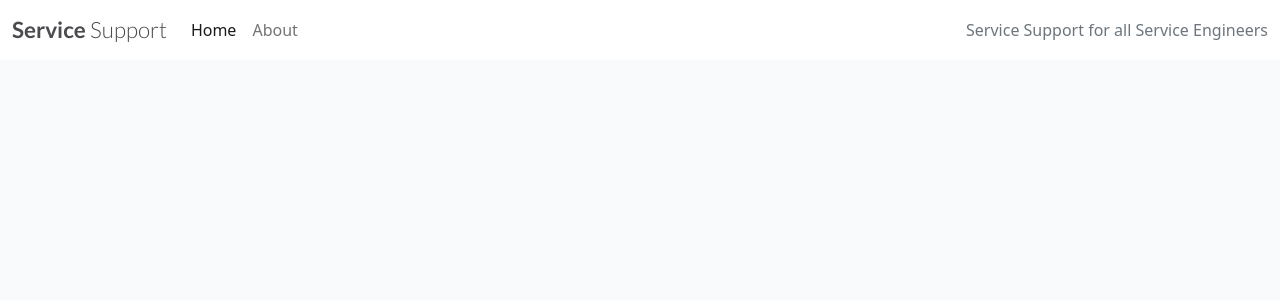
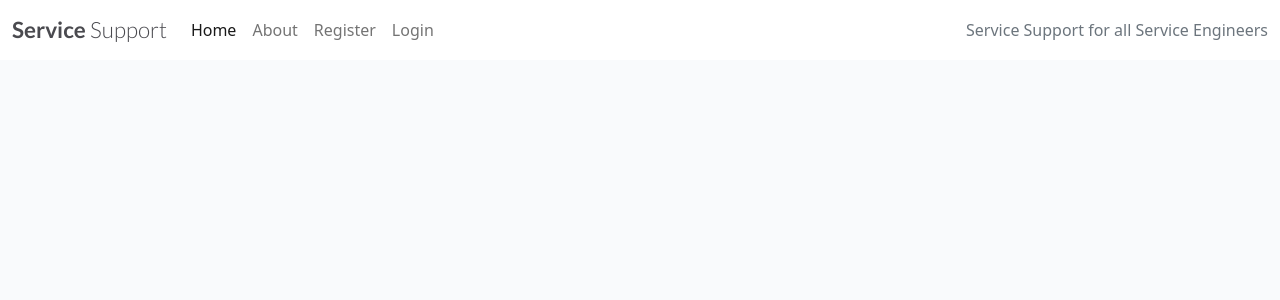
Before and after one commit to aremandanaveenkumar/service_support_blog, a Django app: page / in a window 1280 px wide. Shown: the top 300 px of the page. Run offline with Django 4.2, Linux system fonts and the light colour scheme; data that the repository does not hold is empty.

Commit message:
Add login, signup, logout links below about link in base.html

```diff
--- a/templates/base.html
+++ b/templates/base.html
@@ -1,6 +1,10 @@
 {% load static %}
 
 {% url 'home' as home_url %}
+{% url 'about' as about_url %}
+{% url 'account_login' as login_url %}
+{% url 'account_signup' as signup_url %}
+{% url 'account_logout' as logout_url %}
 
 <!DOCTYPE html>
 <html class="h-100" lang="en">
@@ -46,6 +50,19 @@
                         <a class="nav-link {% if request.path == about_url %}active{% endif %}" aria-current="page"
                             href="{% url 'about' %}">About</a>
                     </li>
+                    {% if user.is_authenticated %}
+<li class="nav-item">
+	<a class="nav-link {% if request.path == logout_url %}active{% endif %}" aria-current="page" href="{% url 'account_logout' %}">Logout</a>
+</li>
+{% else %}
+<li class="nav-item">
+	<a class="nav-link {% if request.path == signup_url %}active{% endif %}" aria-current="page"
+		href="{% url 'account_signup' %}">Register</a>
+</li>
+<li class="nav-item">
+	<a class="nav-link {% if request.path == login_url %}active{% endif %}" aria-current="page" href="{% url 'account_login' %}">Login</a>
+</li>
+{% endif %}
                 </ul>
                 <span class="navbar-text text-muted">
                     Service Support for all Service Engineers
```
